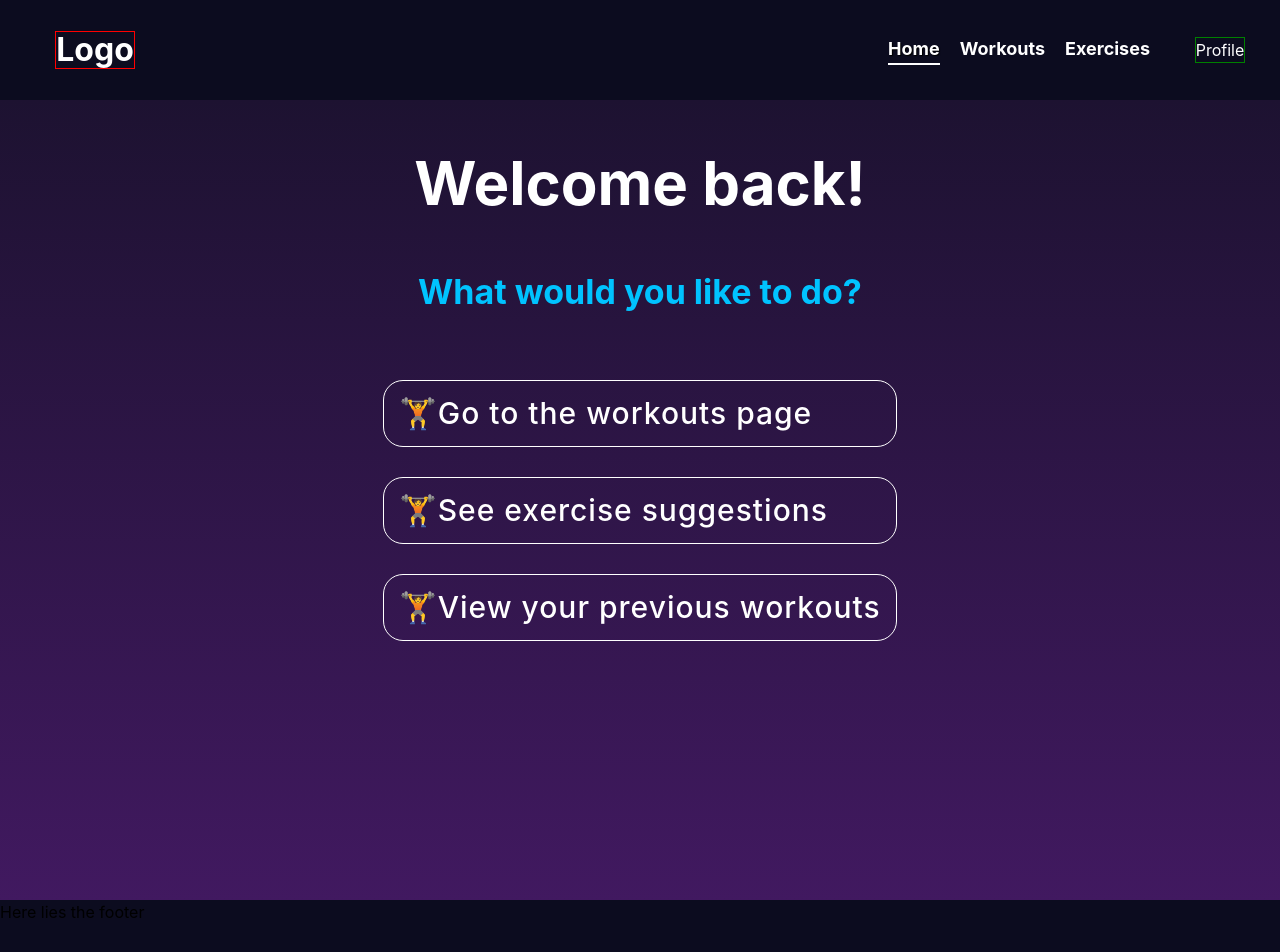
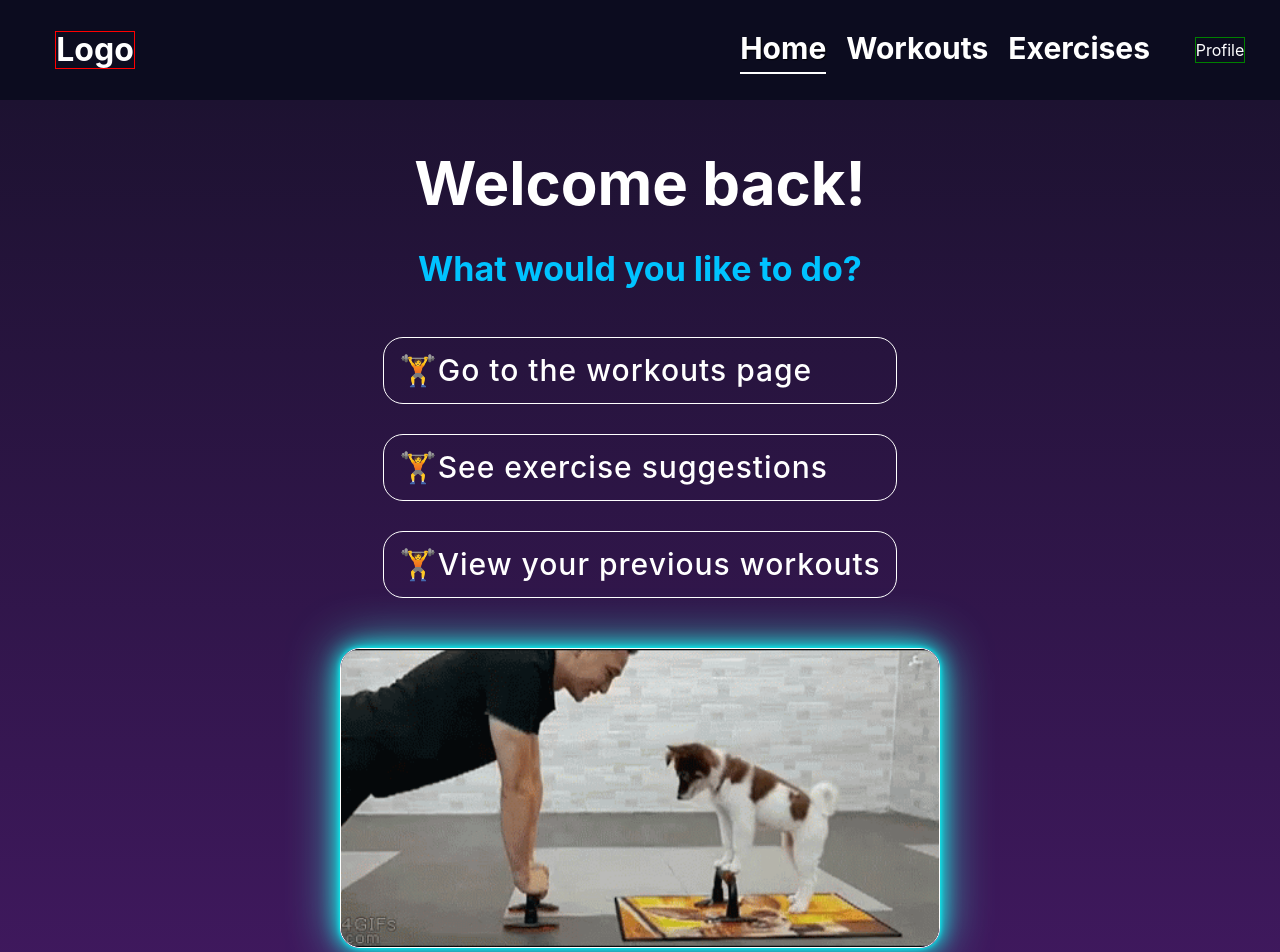
Before and after one commit to Satokii/gymtyme, a React (Vite) app: page / in a window 1280 px wide. Shown: the top 952 px of the page. Built offline with nearby package versions, Linux system fonts and the light colour scheme.

Commit message:
added more styling to header font size and gif to home page

```diff
--- a/src/App.jsx
+++ b/src/App.jsx
@@ -14,6 +14,7 @@ function App() {
   const [newWorkout, setNewWorkout] = useState([])
   const [favourites, setFavourites] = useState([])
   const [currentWorkout, setCurrentWorkout] = useState([])
+  const [allWorkouts, setAllWorkouts] = useState([])
 
   // const baseURL = 'https://wger.de/api/v2/exercise/?limit=10&language=2'
 
@@ -39,7 +40,6 @@ function App() {
             path='/workouts'
             element={<Workouts newWorkout={newWorkout} setNewWorkout={setNewWorkout} currentWorkout={currentWorkout} setCurrentWorkout={setCurrentWorkout} />}
           >
-
           </Route>
           <Route
             path='/exercises'
--- a/src/components/home/index.jsx
+++ b/src/components/home/index.jsx
@@ -1,9 +1,18 @@
 import { useNavigate } from 'react-router-dom'
+import { useState } from 'react'
+import HomeGif from '../../assets/home/home-exercise-gif.gif'
+import HomeGifAlt from '../../assets/home/home-exercise-gif-alt.gif'
 import '../../styles/home.css'
 
 function Home() {
 
+    const [gif, setGif] = useState(true)
+
     const navigate = useNavigate()
+
+    function toggleGif() {
+        setGif(!gif)
+    }
 
     return (
         <section className="home grid">
@@ -14,6 +23,12 @@ function Home() {
                 <li onClick={() => navigate('/exercises')}>See exercise suggestions</li>
                 <li>View your previous workouts</li>
             </ul>
+            <div onMouseOver={() => toggleGif()}>
+                {gif ?
+                <img className='home-gif home-gif-main' src={HomeGif} alt="home gif" />
+                : <img className='home-gif home-gif-alt' src={HomeGifAlt} alt="home gif alt" />
+                }
+            </div>
         </section>
     )
 }
--- a/src/components/workouts/components/NewWorkout.jsx
+++ b/src/components/workouts/components/NewWorkout.jsx
@@ -1,6 +1,5 @@
 import { useEffect, useState } from 'react'
 import '../../../styles/workouts/new-workout.css'
-import CurrentWorkout from './CurrentWorkout'
 
 function NewWorkout({ newWorkout, setNewWorkout, currentWorkout, setCurrentWorkout, showWorkout, setShowWorkout }) {
 
@@ -82,7 +81,6 @@ function NewWorkout({ newWorkout, setNewWorkout, currentWorkout, setCurrentWorko
     // ALERT MESSAGE
     function showAlert() {
             if (confirm('Warning \n\nSaving this workout will overwrite your current workout. \nWould you like to continue?')) {
-                console.log('hey')
                 setCurrentWorkout([...newWorkout])
                 setNewWorkout([])
             }
@@ -134,7 +132,7 @@ function NewWorkout({ newWorkout, setNewWorkout, currentWorkout, setCurrentWorko
                      )}
                     </tbody>
                 </table>
-                <button className='confirm-workout-btn grid' onClick={() => handleSubmitWorkout()}>Confirm workout (save to current workout)</button>
+                <button className='confirm-workout-btn grid' onClick={() => handleSubmitWorkout()}>Save as Current Workout</button>
             </div>
             : null}
             {showForm &&
--- a/src/components/workouts/index.jsx
+++ b/src/components/workouts/index.jsx
@@ -23,6 +23,7 @@ function Workouts({ newWorkout, setNewWorkout, currentWorkout, setCurrentWorkout
             <h2 className='workouts-header'>Workouts</h2>
             <div className='workouts-info-container grid'>
                 <h3>Welcome to the workouts page.</h3>
+                <p>Here you'll find a quick overview of all workout options.</p>
                 <br />
                 <p>Choose an option to get started:</p>
             </div>
--- a/src/styles/header.css
+++ b/src/styles/header.css
@@ -19,7 +19,7 @@
 .header-nav-list {
   grid-template-columns: repeat(3, auto);
   gap: 20px;
-  font-size: 18px;
+  font-size: 30px;
   font-weight: bold;
 }
 
@@ -39,7 +39,7 @@
 
   .inactive-link:hover {
     transform: translateY(-1px);
-    text-shadow: 1px 1px 1px white, 0 0 3px white;
+    text-shadow: 0 0 5px turquoise, 0 0 10px turquoise, 0 0 20px turquoise;
   }
 
 
--- a/src/styles/home.css
+++ b/src/styles/home.css
@@ -1,9 +1,9 @@
 /* HOME */
 .home {
-    grid-template-rows: 60px 100px auto  1fr;
+    grid-template-rows: 60px repeat(3, auto) 1fr;
+    gap: 20px;
     justify-items: center;
     padding: 50px 200px;
-    min-height: 100vh;
     color: white;
     background: linear-gradient(#1d1231, #411960);
 }
@@ -16,14 +16,13 @@
 /* SUB HEADER */
 .home-what-to-do-header {
     align-self: end;
+    margin-top: 20px;
     font-size: 34px;
     color: #00c3ff;
 }
 
 /* OPTIONS LIST */
 .home-options-list {
-    margin-top: 40px;
-    /* min-height: 500px; */
     place-content: center;
     gap: 30px;
     list-style-type: '🏋️';
@@ -49,3 +48,19 @@
     box-shadow: 0 0 5px lightskyblue, 0 0 10px lightskyblue;
     transform: translateX(20px);
 }
+
+.home-gif {
+    object-fit: cover;
+    width: 600px;
+    height: 300px;
+    border: solid 1px white;
+    border-radius: 20px;
+}
+
+.home-gif-main {
+    box-shadow: 0 0 5px cyan, 0 0 20px cyan, 0 0 50px turquoise;
+}
+
+.home-gif-alt {
+    box-shadow: 0 0 5px lime, 0 0 20px lime, 0 0 50px limegreen;
+}
```
Also changed, not shown: src/assets/home/home-exercise-gif-alt.gif (added), src/assets/home/home-exercise-gif.gif (added).
